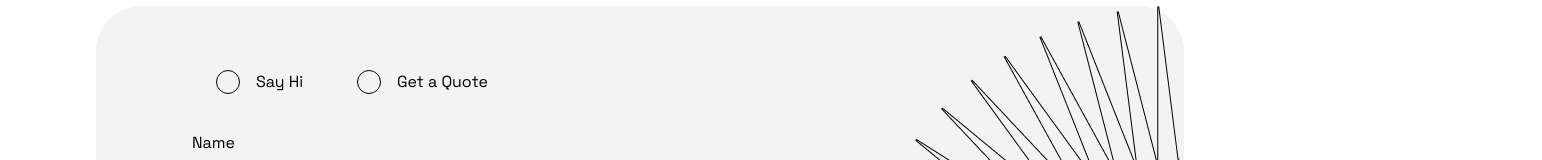
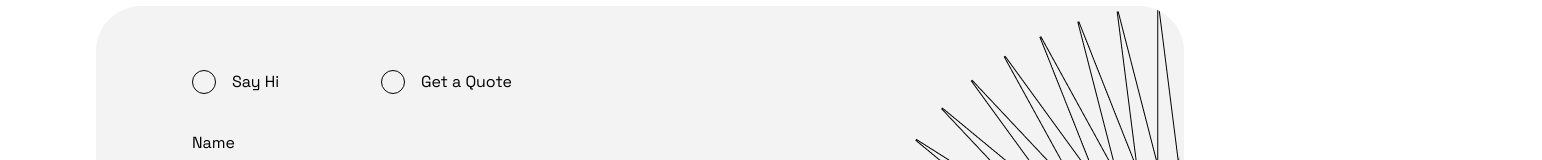
Before and after one commit to furqonStudio/positivus-landing-page, a React (Vite) app: page / in a window 1280 px wide. Shown: the part 5609-5769 px from the top of the page, 1542 px wide, since content can reach past the window. Built offline with nearby package versions, Linux system fonts and the light colour scheme.

Commit message:
fix(lg): overflow contact illustrator

```diff
--- a/src/components/molecules/TestimonialCard.tsx
+++ b/src/components/molecules/TestimonialCard.tsx
@@ -24,10 +24,10 @@ const TestimonialCard = () => {
   ]
 
   return (
-    <div className="p-8 rounded-[45px] bg-dark">
-      <div className="flex flex-row gap-8">
+    <div className="p-8 rounded-[45px] bg-dark ">
+      <div className="flex flex-row gap-8 overflow-x-scroll scrollbar-hidden">
         {testimonialsData.map(({ id, quote, name, jobTitle }) => (
-          <div key={id} className="p-8 border border-green rounded-[45px]">
+          <div key={id} className="p-8 border border-green rounded-[45px] ">
             <p className="mob-text-base text-white min-w-56 md:min-w-96 min-h-fit">
               "{quote}"
             </p>
--- a/src/components/organisms/ContactUs.tsx
+++ b/src/components/organisms/ContactUs.tsx
@@ -8,9 +8,9 @@ const ContactUs = () => {
       <p className="mob-text-base mt-8 mb-10 text-center">
         Connect with Us: Let's Discuss Your Digital Marketing Needs
       </p>
-      <div className="px-9 py-10 lg:px-24 lg:py-16 rounded-[45px] bg-gray relative mb-8">
+      <div className="px-9 py-10 lg:px-24 lg:py-16 rounded-[45px] bg-gray relative mb-8 overflow-hidden">
         <div className="space-y-5 lg:max-w-lg">
-          <div className="flex flex-row justify-between  px-6 mb-9 max-w-xs m-auto lg:mx-0">
+          <div className="flex flex-row justify-between px-6 mb-9 max-w-xs m-auto md:mx-0 md:px-0">
             <div className="flex items-center">
               <input
                 type="radio"
@@ -24,7 +24,7 @@ const ContactUs = () => {
                 className="flex items-center cursor-pointer"
               >
                 <span className="radio-custom"></span>
-                <span className="mob-text-base ml-4">Say Hi</span>
+                <span className="mob-text-base ml-4 ">Say Hi</span>
               </label>
             </div>
             <div className="flex items-center">
--- a/src/index.css
+++ b/src/index.css
@@ -38,6 +38,10 @@ input[type='radio'] + label .radio-custom::before {
 
 input[type='radio']:checked + label .radio-custom::before {
   opacity: 1;
+}
+
+.scrollbar-hidden::-webkit-scrollbar {
+  display: none; /* Sembunyikan scrollbar di WebKit */
 }
 
 @layer components {
```
